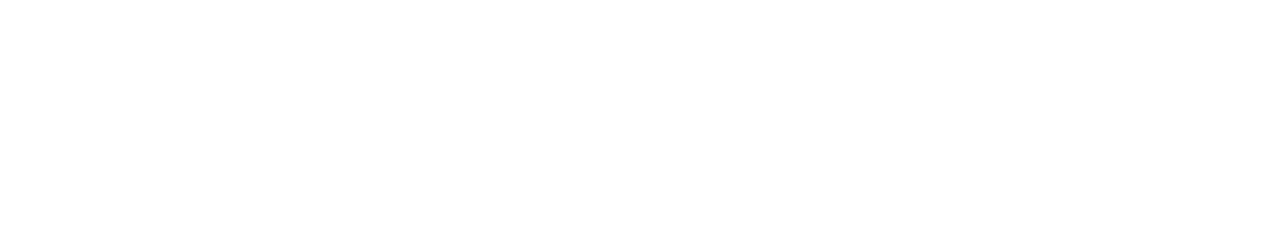
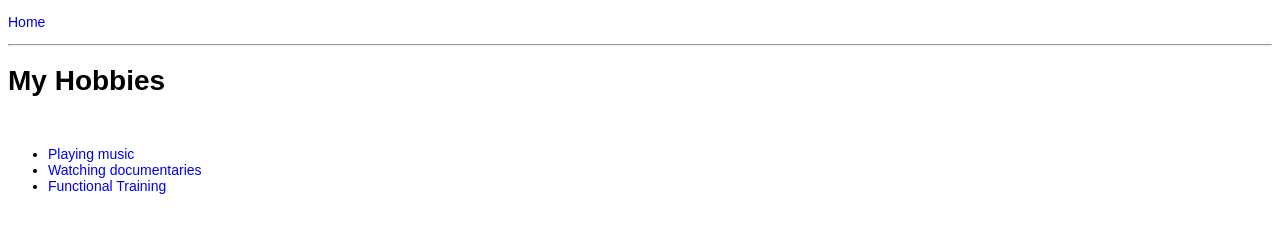
Before and after one commit to GFGarcia/cv, a plain HTML site: page hobbies.html in a window 1280 px wide. Drawn offline with Linux system fonts and the light colour scheme.

Commit message:
Updated HTML and CSS files

```diff
--- a/hobbies.html
+++ b/hobbies.html
@@ -7,6 +7,21 @@
 </head>
 
 <body>
+    <p><a href="/index.html">Home</a></p>
+    <hr>
+    <h1>My Hobbies</h1>
+    <br>
+    <ul>
+        <li>
+            <a href="https://www.guitars4u.com.au/top-benefits-of-playing-an-acoustic-guitar/">Playing music</a>
+        </li>
+        <li>
+            <a href="/">Watching documentaries</a>
+        </li>
+        <li>
+            <a href="https://functionaltraininginstitute.com/functional-training/">Functional Training</a>
+        </li>
+    </ul>
 
 </body>
 
--- a/style.css
+++ b/style.css
@@ -7,3 +7,7 @@ img {
 	width: 150px;
     border-radius: 50%;
 }
+
+a {
+    text-decoration: none;
+}
```
Also changed, not shown: contact-me.html (+5 -2 lines), index.html (+2 -1 lines).
